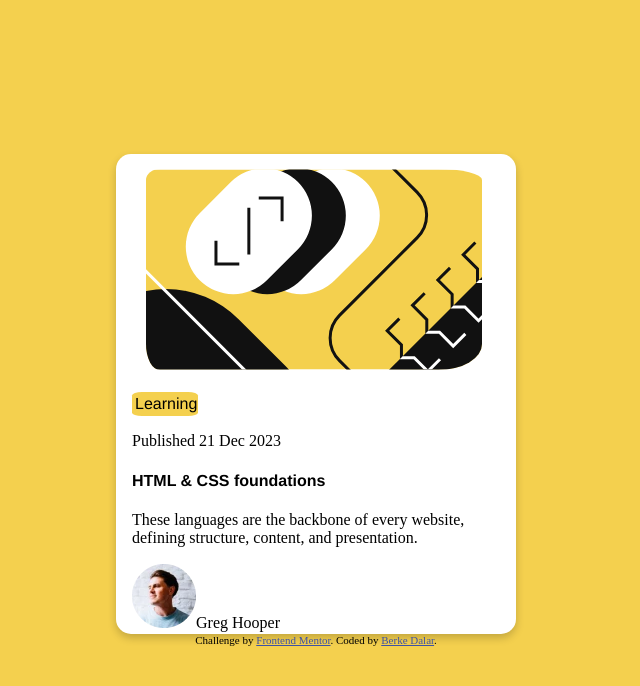
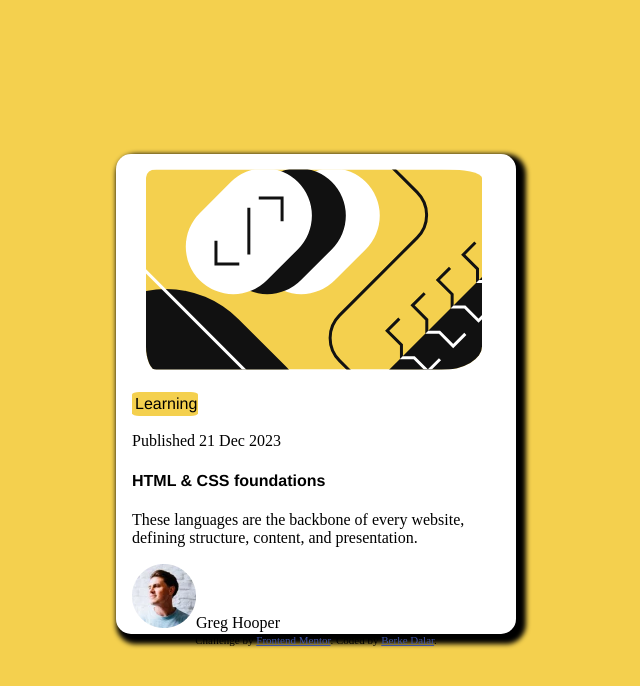
Before and after one commit to jariwarlord/BlogPrev, a plain HTML site: page index.html in a window 1280 px wide. Shown: the whole page, without its empty margins (324-964 px from the left). Drawn offline with Linux system fonts and the light colour scheme.

Commit message:
box-shadow adjustment

```diff
--- a/styles.css
+++ b/styles.css
@@ -1,5 +1,5 @@
 .card{
-box-shadow: 0 4px 8px 0 rgba(0,0,0,0.2);
+box-shadow: 5px 5px 5px 5px rgba(0, 0, 0, 2.0);
 background-color: white;
 border-radius: 15px;
 width: 400px;
@@ -7,7 +7,7 @@ width: 400px;
 #photo{
     padding-left: 30px;
     padding-top: 15px;
-    border-radius: 12%;
+    border-radius: 11%;
 
 }
 .container{
@@ -18,7 +18,7 @@ width: 400px;
     background-color: #F4D04E;
     width: 60px;
     padding: 3px;
-    border-radius: 15%;
+    border-radius: 11%;
     font-family: 'Franklin Gothic Medium', 'Arial Narrow', Arial, sans-serif;
 }
 
```
